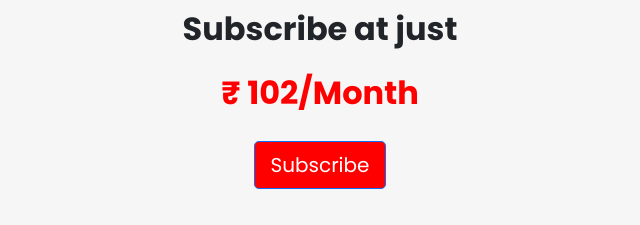
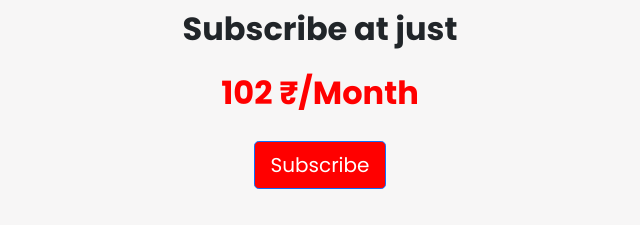
Before and after one commit to suvarnabs/livelaw, a plain HTML site: page index.html in a window 1280 px wide. Shown: the part 3022-3247 px from the top of the page, 320-960 px from the left. Drawn offline with nearby package versions, Linux system fonts and the light colour scheme.

Commit message:
Update index.html

```diff
--- a/index.html
+++ b/index.html
@@ -219,7 +219,7 @@
           <br>
           <br>
           <br>
-          <h1 class="section-footer">Subscribe at just <br><br> <span style="color:red">&#8377; 102/Month</span></h1>
+          <h1 class="section-footer">Subscribe at just <br><br> <span style="color:red">102 &#8377;/Month</span></h1>
           <br>
           <a class="btn btn-primary btn-lg" href="https://www.livelaw.in/pricing?redirectUrl=/" role="button">Subscribe</a>
       </div>
```
